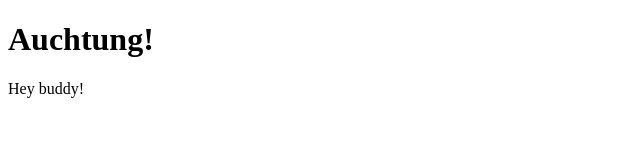
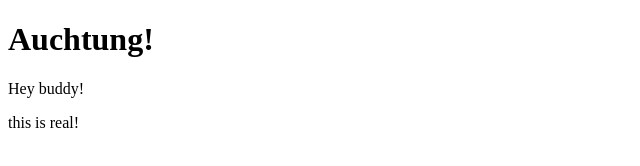
Before and after one commit to HighLord-Syagrius/pi_docker, a plain HTML site: page yumzibah/overrides/index.html in a window 1280 px wide. Shown: the full height of the page, 0-640 px from the left. Drawn offline with Linux system fonts and the light colour scheme.

Commit message:
functioning docker-fu

```diff
--- a/yumzibah/overrides/index.html
+++ b/yumzibah/overrides/index.html
@@ -6,5 +6,6 @@
   <body>
     <h1>Auchtung!</h1>
     <p>Hey buddy!</p>
+    <p>this is real!</p>
   </body>
 </html>
```
Also changed, not shown: 1 other file.
